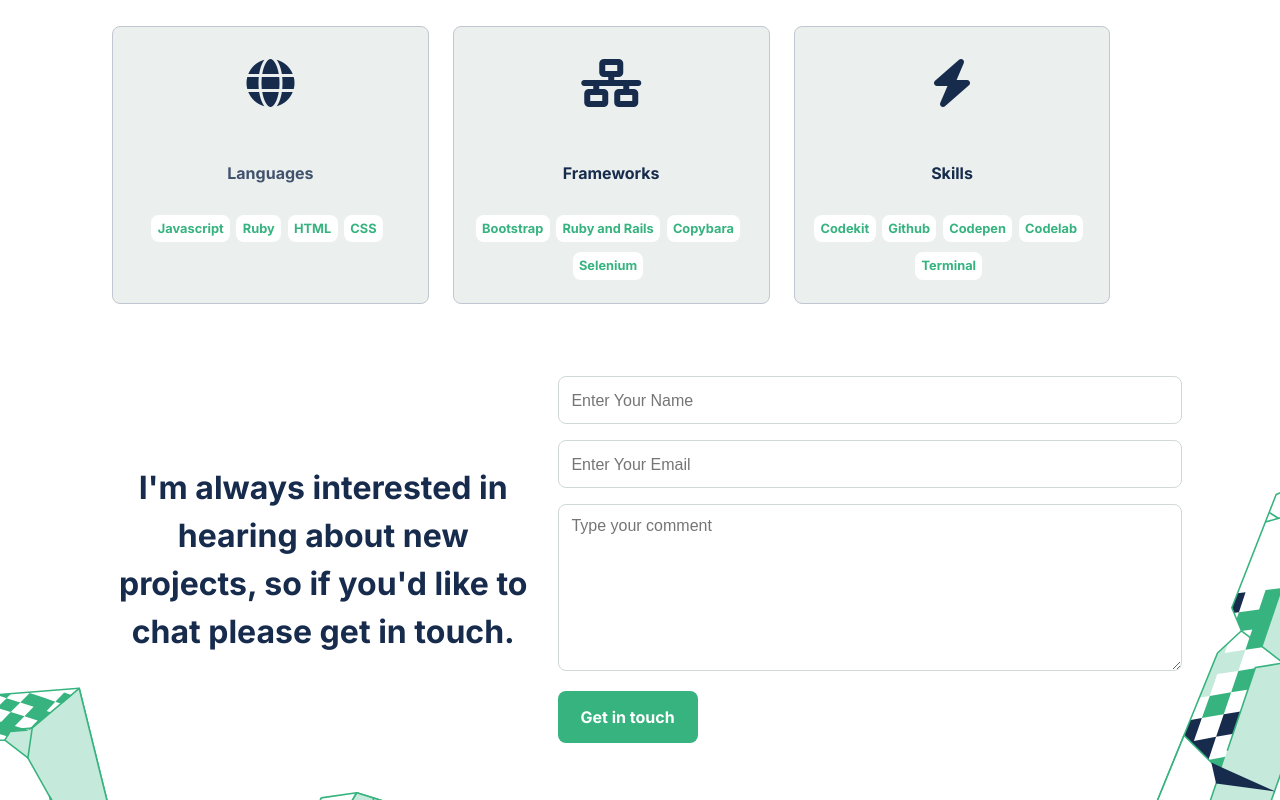
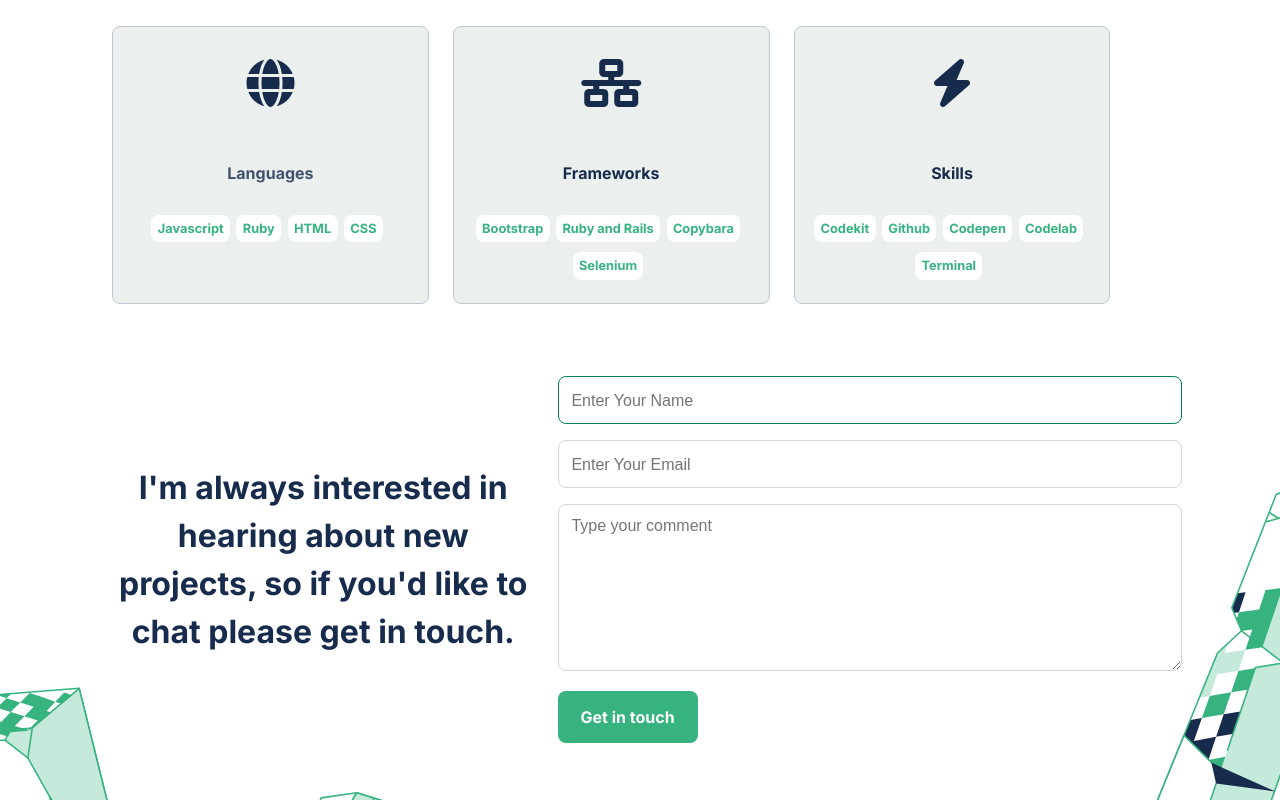
Before and after one commit to Hidar37/Hidar37.github.io, a website: page index.html in a window 1280 px wide. In both pictures the pointer is over the input "Enter Your Name". Shown: the part 2638-3438 px from the top of the page. Drawn offline with Linux system fonts and the light colour scheme.

Commit message:
hover effect added to form inputs and texteara.

```diff
--- a/style/style.css
+++ b/style/style.css
@@ -554,6 +554,12 @@ textarea:focus {
     font-weight: 500;
   }
 
+  .form-container input:hover,
+  .form-container textarea:hover {
+    border: 1px solid #008552;
+    cursor: pointer;
+  }
+
   .form-container button {
     margin: 0;
   }
```
